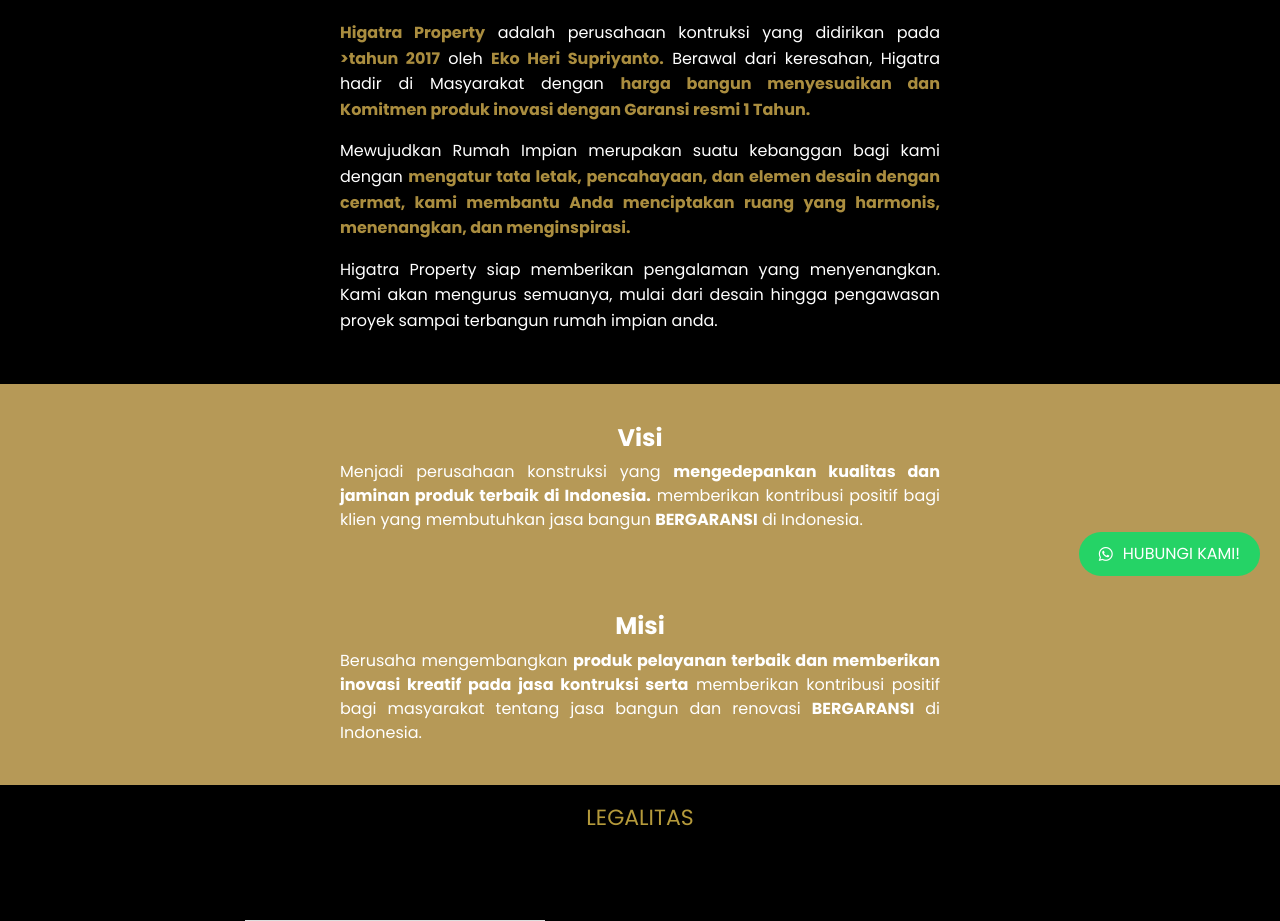
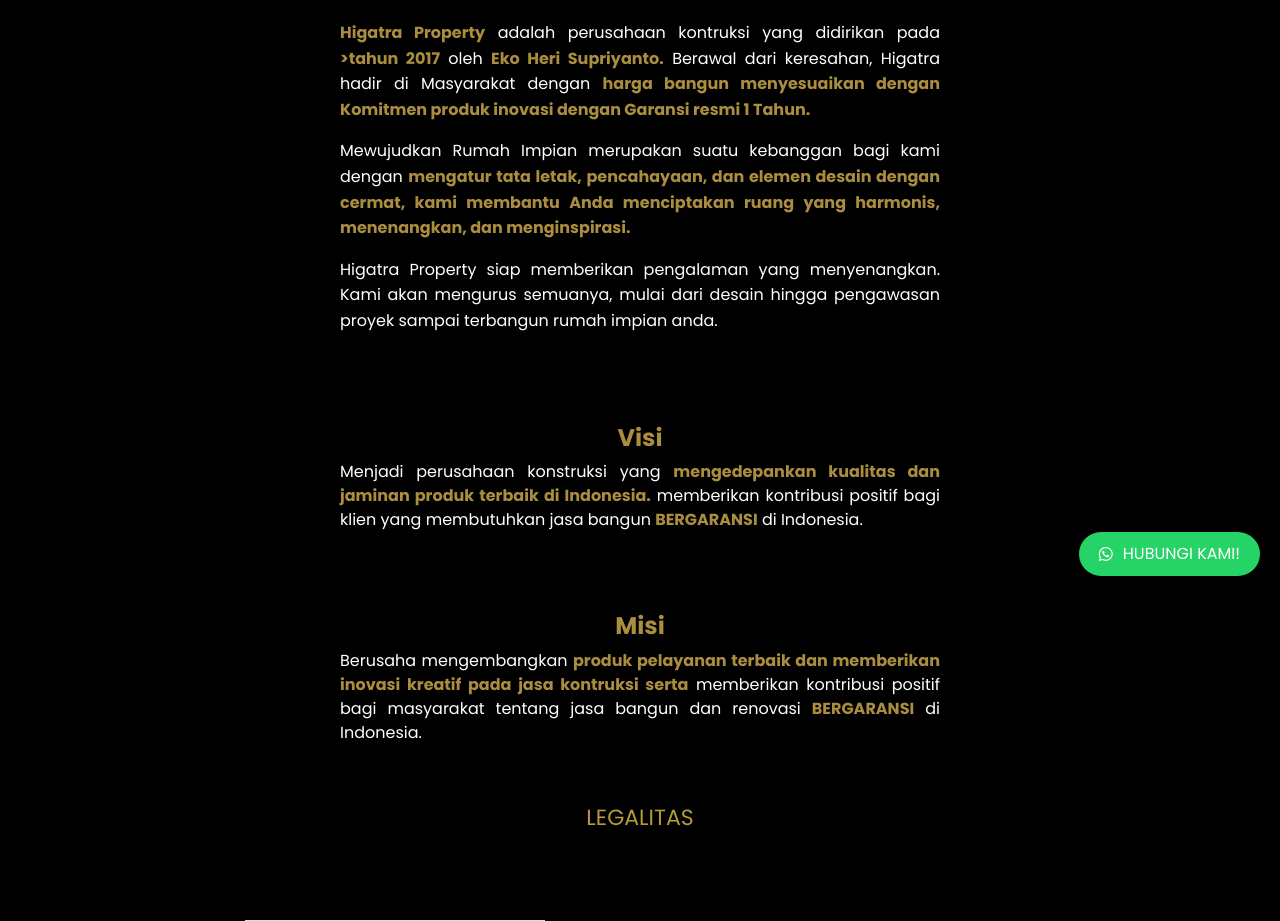
Before and after one commit to izzul031/higatraproperty, a PHP site: page /legalitas.PHP in a window 1280 px wide. Shown: the part 204-1125 px from the top of the page. Run offline with PHP 8.4, Linux system fonts and the light colour scheme; data that the repository does not hold is empty; some libraries are stand-ins or nearby versions; grey boxes are pictures that could not be loaded.

Commit message:
Update legalitas.PHP

```diff
--- a/legalitas.PHP
+++ b/legalitas.PHP
@@ -129,7 +129,7 @@
 
         .section {
             padding: 20px 0;
-            background-color: #B69957;
+            background-color: #000;
         }
 
         .container-3 {
@@ -201,7 +201,7 @@
             <p style="text-align: justify; color:#fff">
                 <b style="color: #AA8D3F;">Higatra Property</b> adalah perusahaan kontruksi yang didirikan pada <b style="color: #AA8D3F;">>tahun 2017</b> oleh <b style="color: #AA8D3F;">Eko
                     Heri Supriyanto.</b> Berawal dari keresahan, Higatra hadir di Masyarakat dengan <b style="color: #AA8D3F;">harga bangun
-                    menyesuaikan dan Komitmen produk inovasi dengan Garansi resmi 1 Tahun.</b>
+                    menyesuaikan dengan Komitmen produk inovasi dengan Garansi resmi 1 Tahun.</b>
             </p>
             <p style="text-align: justify; color:#fff">
                 Mewujudkan Rumah Impian merupakan suatu kebanggan bagi kami dengan <b style="color: #AA8D3F;">mengatur tata letak, pencahayaan,
@@ -216,25 +216,25 @@
     </div>
     <div class="section">
         <div class="container-3">
-            <h2 class="text-center">
+            <h2 class="text-center" style="color: #AA8D3F;">
                 Visi
             </h2>
             <p class="text-justify">
-                Menjadi perusahaan konstruksi yang <b>mengedepankan kualitas dan jaminan produk terbaik di
+                Menjadi perusahaan konstruksi yang <b style="color: #AA8D3F;">mengedepankan kualitas dan jaminan produk terbaik di
                     Indonesia.</b> memberikan kontribusi positif bagi klien yang membutuhkan jasa bangun
-                <b>BERGARANSI</b> di Indonesia.
+                <b style="color: #AA8D3F;">BERGARANSI</b> di Indonesia.
             </p>
         </div>
     </div>
     <div class="section">
         <div class="container-3">
-            <h2 class="text-center">
+            <h2 class="text-center" style="color: #AA8D3F;">
                 Misi
             </h2>
             <p class="text-justify">
-                Berusaha mengembangkan <b>produk pelayanan terbaik dan memberikan inovasi kreatif pada jasa kontruksi
+                Berusaha mengembangkan <b style="color: #AA8D3F;">produk pelayanan terbaik dan memberikan inovasi kreatif pada jasa kontruksi
                     serta</b> memberikan kontribusi positif bagi masyarakat tentang jasa bangun dan renovasi
-                <b>BERGARANSI</b> di Indonesia.
+                <b style="color: #AA8D3F;">BERGARANSI</b> di Indonesia.
             </p>
         </div>
     </div>
@@ -537,7 +537,7 @@
 
             </div>
 
-            <a href="https://wa.me/62887729791118?text=Halo,%20saya%20tertarik%20dengan%20jasa%20Anda." target="_blank" class="whatsapp-float">
+            <a href="https://wa.me/6287849880465?text=Halo,%20saya%20tertarik%20dengan%20jasa%20Anda." target="_blank" class="whatsapp-float">
                 <i class="fab fa-whatsapp" style="margin-right: 10px;"></i>
                 HUBUNGI KAMI!
             </a>
```
